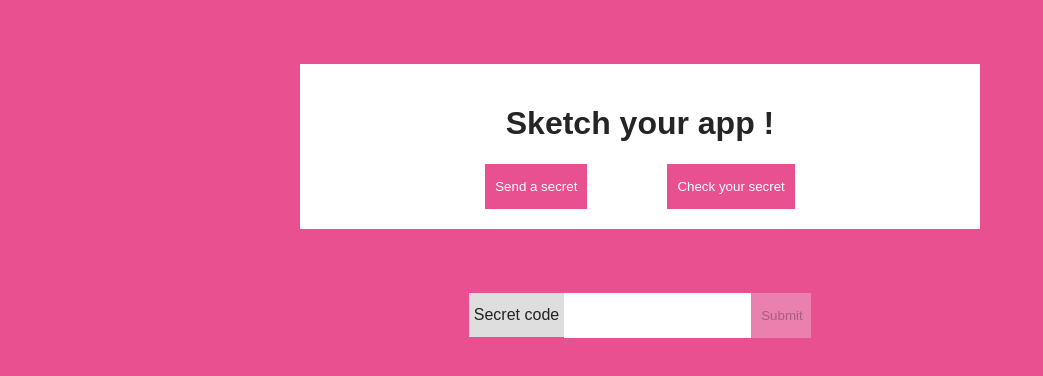
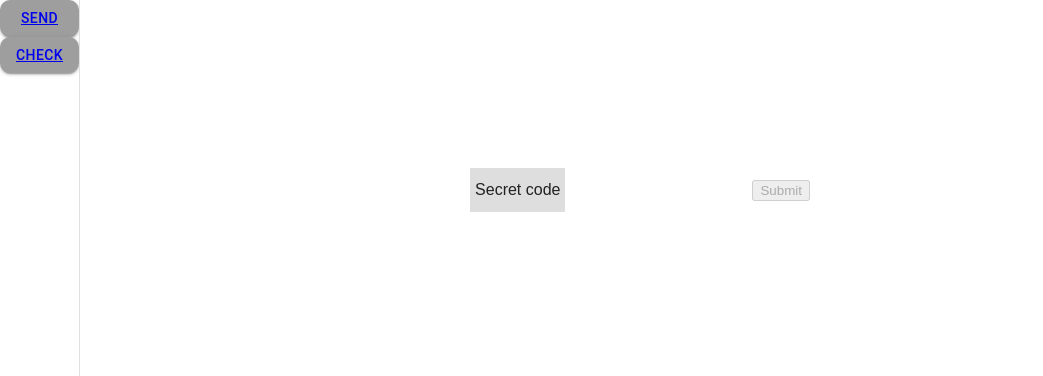
Before and after one commit to romainPrignon/starter-site-ts, a React (Create React App) app: page /check in a window 1280 px wide. Shown: the top 376 px of the page, without its empty margins (0-1043 px from the left). Built offline with nearby package versions, Linux system fonts and the light colour scheme.

Commit message:
feat: material-ui

```diff
--- a/package.json
+++ b/package.json
@@ -30,6 +30,7 @@
     "not op_mini all"
   ],
   "dependencies": {
+    "@material-ui/core": "^4.1.1",
     "axios": "^0.18.0",
     "connected-react-router": "^6.3.1",
     "express": "^4.16.4",
--- a/src/App.css
+++ b/src/App.css
@@ -1,8 +1,10 @@
 body {
   margin: 0;
 
-  background-color: #E85090;
-  color: white;
+  /* background-color: #E85090; */
+  background-color: #FFFFFF;
+  /* color: white; */
+  color: black;
   font-family: Arial;
 }
 
@@ -22,24 +24,3 @@ input {
 
   border: 0px;
 }
-
-button:disabled {
-  width: 60px;
-  line-height: 25px;
-  padding: 10px;
-
-  border: 0px;
-}
-
-button {
-  padding: 10px;
-  line-height: 25px;
-
-  border: 0px;
-
-}
-
-a {
-  text-decoration: none;
-  color: white;
-}
--- a/src/App.tsx
+++ b/src/App.tsx
@@ -1,37 +1,28 @@
 import { History } from 'history'
+import { Theme } from '@material-ui/core'
 
 import React from 'react'
 import { Provider } from 'react-redux'
-import { Router, Route } from 'react-router-dom'
+import { Router } from 'react-router-dom'
 import { Store } from 'redux'
+import ThemeProvider from '@material-ui/styles/ThemeProvider'
+import Layout from './views/Layout'
 
 import './App.css'
-
-import Index from './views/index/index.container'
-import Check from './views/check/check.container'
-import Whisper from './views/whisper/whisper.container'
 
 type Props = {
   store: Store,
   history: History
+  theme: Theme
 }
 
-const App = ({ store, history }: Props) => (
+const App = ({ store, history, theme }: Props) => (
   <div className="App">
     <Provider store={store}>
       <Router history={history}>
-        <Route
-          path="/"
-          component={Index}
-        />
-        <Route
-          path="/check"
-          component={Check}
-        />
-        <Route
-          path="/whisper"
-          component={Whisper}
-        />
+        <ThemeProvider theme={theme}>
+          <Layout />
+        </ThemeProvider>
       </Router>
     </Provider>
   </div>
--- /dev/null
+++ b/src/application/theme.tsx
@@ -0,0 +1,17 @@
+import { createMuiTheme } from '@material-ui/core'
+import { grey } from '@material-ui/core/colors'
+
+const createTheme = () => {
+  const theme = createMuiTheme({
+    shape: {
+      borderRadius: 10
+    },
+    palette: {
+      primary: grey
+    }
+  })
+
+  return theme
+}
+
+export default createTheme
--- a/src/components/displayLastSecretId/displayLastSecretId.component.tsx
+++ b/src/components/displayLastSecretId/displayLastSecretId.component.tsx
@@ -12,7 +12,6 @@ type Props = {
 
 const DisplayLastSecretId = ({ store }: Props) => store.lastSecretId ? (
   <div style={style} className="DisplayLastSecretId">
-    <div>Send this code to your friend !</div>
     <div>{store.lastSecretId}</div>
   </div>
 ) : null
--- a/src/components/whisperSecretForm/whisperSecretForm.container.tsx
+++ b/src/components/whisperSecretForm/whisperSecretForm.container.tsx
@@ -5,6 +5,7 @@ import { State } from '../../../type'
 import React from 'react'
 import { Field, reduxForm, InjectedFormProps } from 'redux-form'
 import { connect } from 'react-redux'
+import TextField from '@material-ui/core/TextField'
 import { addSecret } from '../../actions/domain.action'
 
 type Props = InjectedFormProps<FormData>
@@ -17,17 +18,23 @@ type FormError = {
   content?: string
 }
 
+// components/TextField
+const renderTextField = ({ input }: {input: {}}) => {
+  return (
+    <TextField {...input} />
+  )
+}
+
 /**
  * Sometimes there is no need to separate containers and components
  * Just export the component, and export default the container
  */
 export const WhisperSecretForm = ({ handleSubmit, pristine, submitting }: Props) => (
   <form onSubmit={handleSubmit}>
-    <label>Content</label>
     <Field
       name="content"
-      component="input"
-      type="text"
+      component={renderTextField}
+      label="content"
     />
     <button type="submit" disabled={pristine || submitting}>
       Submit
--- a/src/effects/secret.effect.ts
+++ b/src/effects/secret.effect.ts
@@ -1,22 +1,21 @@
 import { Secret, SecretInput } from '../../type'
 
-import axios from 'axios'
+export const getSecretById = async (secretId: string): Promise<Secret> => {
+  await sleep(5000)
 
-export const getSecretById = async (secretId: string): Promise<Secret> => {
-  const response = await axios.get(
-    `https://sketch-api.romainprignon.fr/whisper/${secretId}`,
-    { headers: { 'Access-Control-Allow-Origin': '*' } }
-  )
-
-  return response.data
+  return {
+    id: secretId,
+    content: 'this is a secret'
+  }
 }
 
 export const postSecret = async (secret: SecretInput): Promise<string> => {
-  const response = await axios.post(
-    `https://sketch-api.romainprignon.fr/listen`,
-    secret,
-    { headers: { 'Access-Control-Allow-Origin': '*' } }
-  )
+  await sleep(5000)
+  return `some-secret-id:${secret.content}`
+}
 
-  return response.data
+const sleep = (delay: number) => {
+  return new Promise((resolve) => {
+    setTimeout(resolve, delay)
+  })
 }
--- a/src/index.tsx
+++ b/src/index.tsx
@@ -5,12 +5,14 @@ import App from './App'
 import registerServiceWorker from './application/registerServiceWorker'
 import createHistory from './application/history'
 import createStore from './application/store'
+import createTheme from './application/theme'
 
 const history = createHistory()
 const store = createStore(history)()
+const theme = createTheme()
 
 ReactDOM.render(
-  <App store={store} history={history} />,
+  <App store={store} history={history} theme={theme} />,
   document.getElementById('root')
 )
 registerServiceWorker()
--- /dev/null
+++ b/src/views/Layout.tsx
@@ -0,0 +1,36 @@
+import React from 'react'
+import { Route, Link } from 'react-router-dom'
+import Drawer from '@material-ui/core/Drawer'
+import Button from '@material-ui/core/Button'
+import Index from './index/index.container'
+import Check from './check/check.container'
+import Whisper from './whisper/whisper.container'
+
+const Layout = () => (
+  <div>
+    <Drawer open variant="persistent" anchor="left">
+      <Button variant="contained" color="primary">
+        <Link to="/whisper">Send</Link>
+      </Button>
+      <Button variant="contained" color="primary">
+        <Link to="/check">Check</Link>
+      </Button>
+    </Drawer>
+    <div>
+      <Route
+        path="/"
+        component={Index}
+      />
+      <Route
+        path="/check"
+        component={Check}
+      />
+      <Route
+        path="/whisper"
+        component={Whisper}
+      />
+    </div>
+  </div>
+)
+
+export default Layout
--- a/src/views/index/index.component.tsx
+++ b/src/views/index/index.component.tsx
@@ -1,17 +1,9 @@
 import React from 'react'
-import { Link } from 'react-router-dom'
 
 import './index.css'
 
 const Index = () => (
   <div className="Index">
-    <h1>Sketch your app !</h1>
-    <button>
-      <Link to="/whisper">Send a secret</Link>
-    </button>
-    <button>
-      <Link to="/check">Check your secret</Link>
-    </button>
   </div>
 )
 
--- a/src/views/index/index.css
+++ b/src/views/index/index.css
@@ -13,10 +13,11 @@
 .Index > button {
   margin: 0 40px;
 
-  background-color: #E85090;
+  /* background-color: #E85090; */
+  background-color: grey;
   color: white;
 }
 
-.Index > button:hover {
-  background-color: #C83070;
-}
+/* .Index > button:hover { */
+  /* background-color: #C83070; */
+/* } */
```
Also changed, not shown: 2 other files (tests, documents, lock files or other folders).
